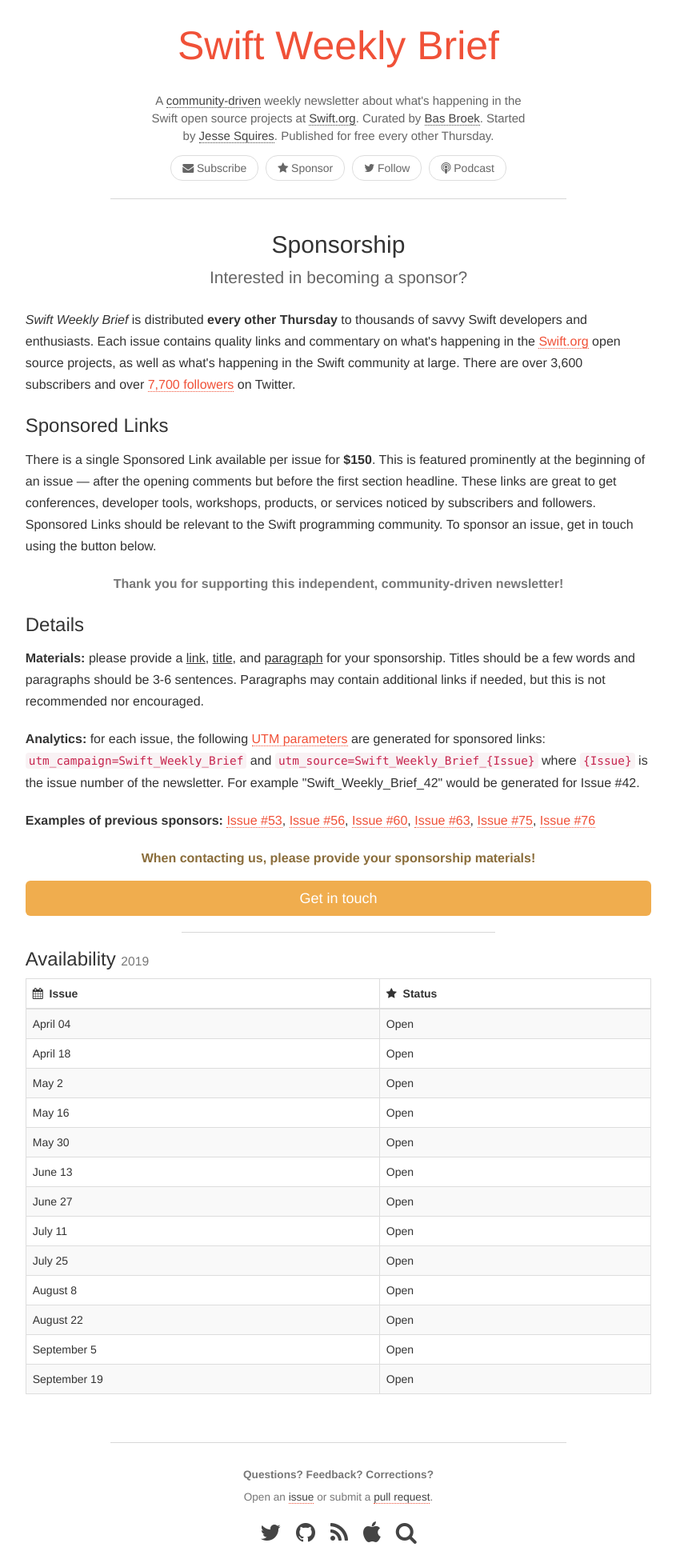
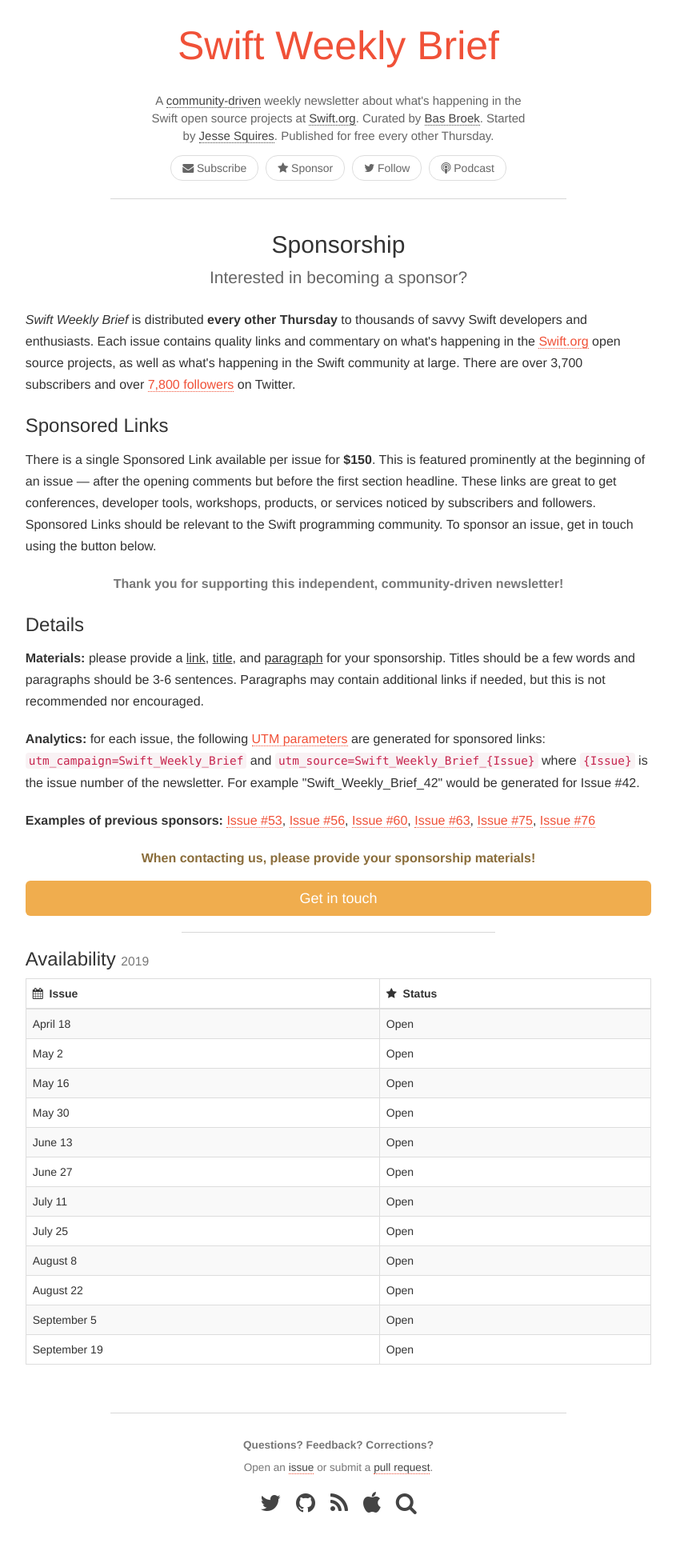
Before and after one commit to SwiftWeekly/swiftweekly.github.io, a Jekyll site: the page built from sponsorship.md, in a window 1280 px wide. Shown: the whole page at 80% size, without its empty margins (217-1062 px from the left). Built offline with Jekyll 4.4.1, drawn with Linux system fonts in a browser that asks for light colours; after the commit the page ends 1907 px from its top, so only the background shows below that.

Commit message:
Update sponsorship.md

```diff
--- a/sponsorship.md
+++ b/sponsorship.md
@@ -13,7 +13,7 @@
 <i>Swift Weekly Brief</i> is distributed <b>every other Thursday</b> to thousands of savvy Swift developers and enthusiasts.
 Each issue contains quality links and commentary on what's happening in the <a href="https://swift.org">Swift.org</a> open source projects,
 as well as what's happening in the Swift community at large.
-There are over 3,600 subscribers and over <a href="{{ site.links.twitter }}">7,700 followers</a> on Twitter.
+There are over 3,700 subscribers and over <a href="{{ site.links.twitter }}">7,800 followers</a> on Twitter.
 </p>
 
 <h3>Sponsored Links</h3>
@@ -60,7 +60,6 @@
 <div class="table-responsive" markdown="1">
 | <i class="fa fa-calendar" aria-hidden="true"></i>&nbsp; Issue | <i class="fa fa-star" aria-hidden="true"></i>&nbsp; Status |
 |:-|:-|
-| April 04     | Open |
 | April 18     | Open |
 | May 2        | Open |
 | May 16       | Open |
```
